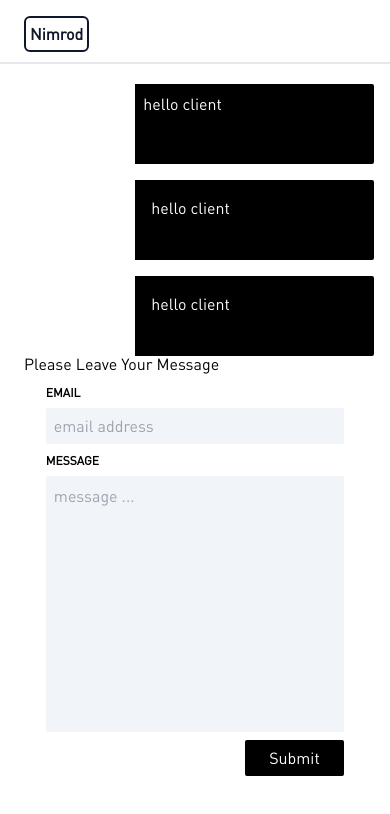
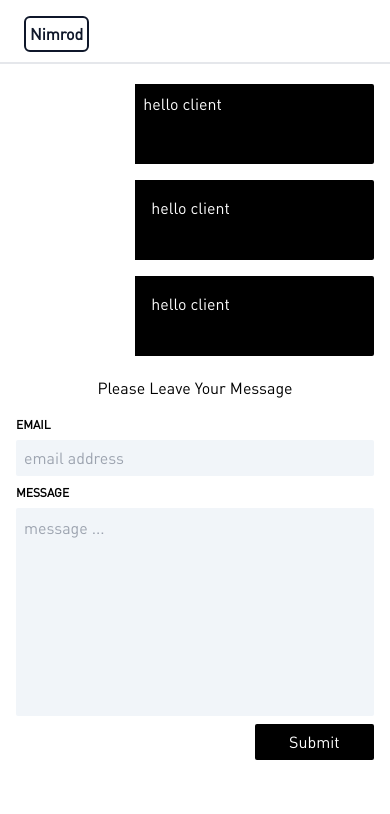
Before and after one commit to Paddy-Nimrod/persfolio, a React (Create React App) app: page /contacts in a window 390 px wide. Shown: the top 814 px of the page. Built offline with nearby package versions, Linux system fonts and the light colour scheme.

Commit message:
added responsive contact page

```diff
--- a/src/App.css
+++ b/src/App.css
@@ -1,6 +1,11 @@
 @font-face {
   font-family: "dinregular";
   src: url("../public/fonts/DIN-Regular.ttf");
+}
+
+body {
+  padding: 0;
+  box-sizing: border-box;
 }
 
 .App {
--- a/src/pages/contacts.jsx
+++ b/src/pages/contacts.jsx
@@ -14,7 +14,7 @@ function Contacts() {
   return (
     <div>
       <HeaderComponent />
-      <div className="md:flex w-full m-auto md:h-screen p-2 md:p-4">
+      <div className="grid grid-cols-1 gap-4 md:flex w-full m-auto h-full md:h-screen p-2 md:p-4">
         <div className="grid grid-cols-1 w-full top-12 relative gap-4 md:flex md:flex-col md:items-center md:justify-center md:w-6/12 my-5 md:m-auto md:h-5/6 p-2 md:p-4 md:gap-4">
           <div className=" h-20 md:h-2/4 flex bg-black w-full m-auto md:w-8/12 rounded-sm md:rounded-md">
             <div className="w-1/3 bg-white h-full"></div>
@@ -42,8 +42,8 @@ function Contacts() {
             </div>
           </div>
         </div>
-        <div className="w-full md:w-6/12 my-5 md:m-auto md:h-5/6 p-2 md:p-4 gap-2 relative">
-          <div className="m-2 md:m-4 font-dinregular font-medium capitalize">
+        <div className="w-full md:w-6/12  my-4 md:m-auto md:h-5/6 md:p-4 gap-2 block relative">
+          <div className="m-2 md:m-4 font-dinregular text-center font-medium capitalize">
             Please leave your Message
           </div>
           <Formik
@@ -58,7 +58,7 @@ function Contacts() {
             }}
           >
             {({ errors, touched }) => (
-              <Form className="flex flex-col gap-2 w-10/12 m-auto font-dinregular">
+              <Form className="flex flex-col gap-2 w-full md:w-10/12 p-2 md:m-auto font-dinregular">
                 <div className="flex flex-col gap-2 w-full">
                   <label className="font-semibold text-xs uppercase">
                     Email
@@ -81,7 +81,7 @@ function Contacts() {
                     className="p-2 border-none rounded-sm bg-slate-100 resize-none"
                     name="message"
                     as="textarea"
-                    rows="10"
+                    rows="8"
                     placeholder="message ..."
                   />
                 </div>
```
